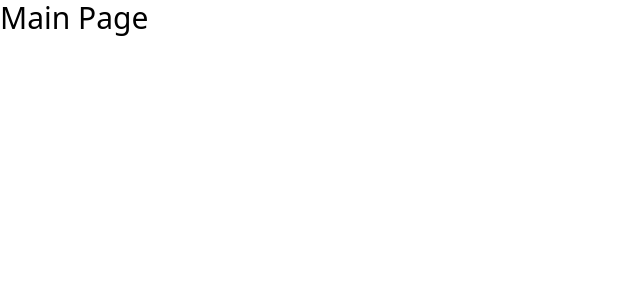
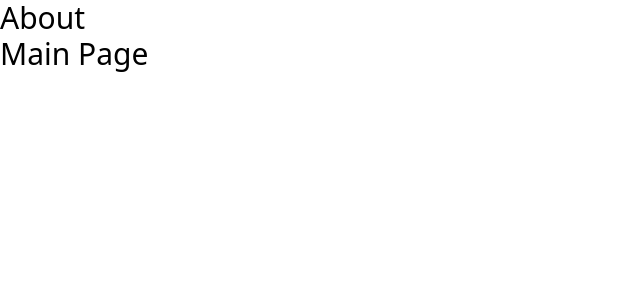
Before and after one commit to ha02e/mall-project, a React (Create React App) app: page / in a window 1280 px wide. Shown: the top 300 px of the page, without its empty margins (0-640 px from the left). Built offline with nearby package versions, Linux system fonts and the light colour scheme.

Commit message:
240107_Link 태그

```diff
--- a/src/pages/AboutPage.js
+++ b/src/pages/AboutPage.js
@@ -1,7 +1,15 @@
 import React from "react";
+import { Link } from "react-router-dom";
 
 function AboutPage(props) {
-  return <div className={"text-3xl"}>About Page</div>;
+  return (
+    <div className={"text-3xl"}>
+      <div>
+        <Link to={"/"}>Main</Link>
+      </div>
+      <div>About Page</div>
+    </div>
+  );
 }
 
 export default AboutPage;
--- a/src/pages/MainPage.js
+++ b/src/pages/MainPage.js
@@ -1,8 +1,12 @@
 import React from "react";
+import { Link } from "react-router-dom";
 
 function MainPage(props) {
   return (
     <div className={"text-3xl"}>
+      <div>
+        <Link to={"/about"}>About</Link>
+      </div>
       <div>Main Page</div>
     </div>
   );
```
